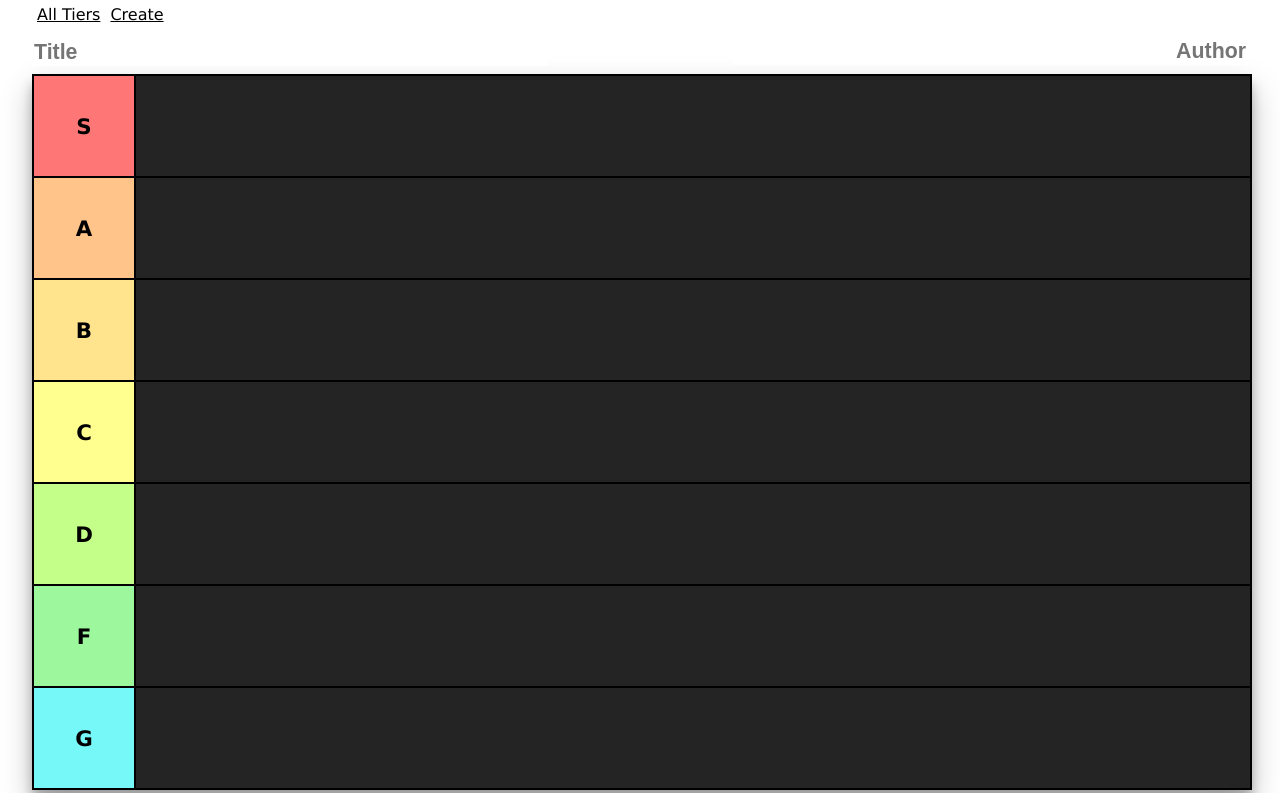
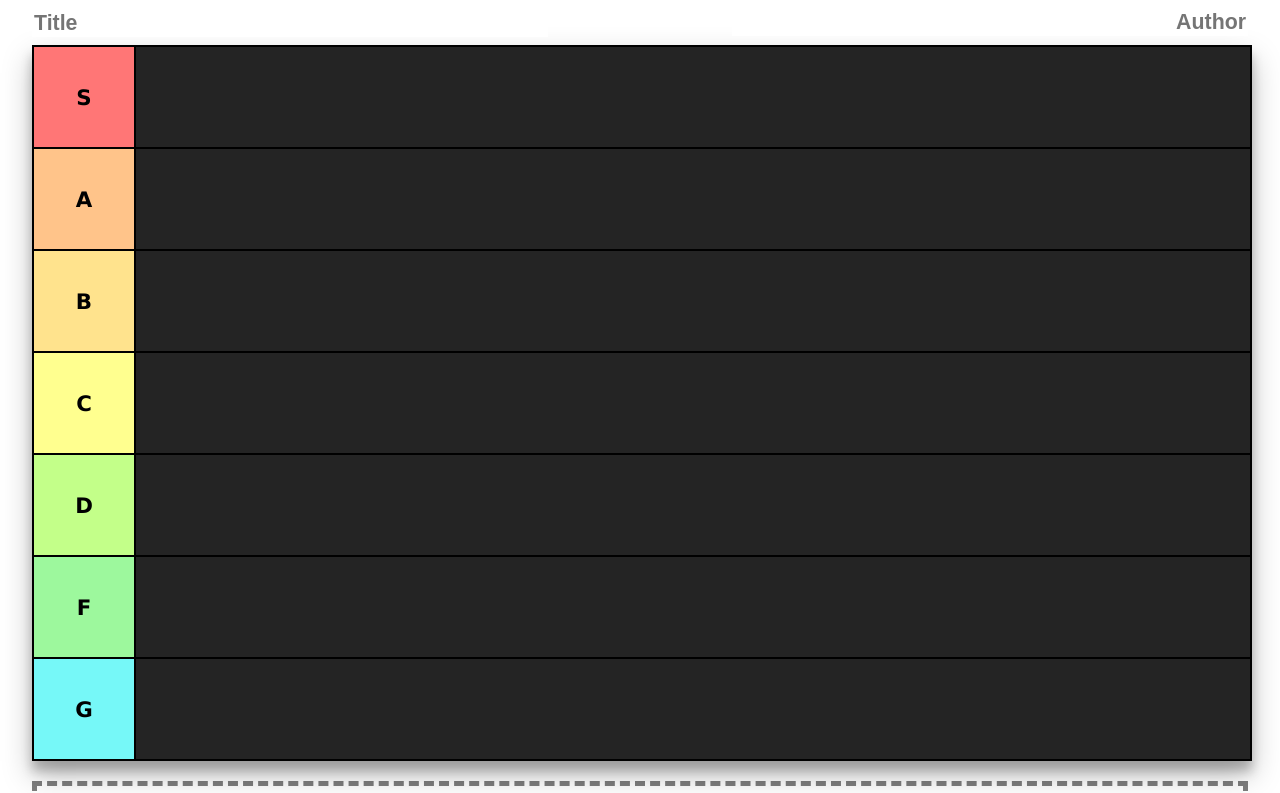
Before and after one commit to Ciremun/mtm, a plain HTML site: page index.html in a window 1280 px wide. Shown: the top 793 px of the page. Drawn offline with Linux system fonts and the light colour scheme.

Commit message:
remove navbar links

```diff
--- a/index.html
+++ b/index.html
@@ -9,12 +9,6 @@
     <title>Mini Tiermaker</title>
 </head>
 <body>
-    <div class="content">
-        <div class="navbar-links">
-            <div><a href="/">All Tiers</a></div>
-            <div><a href="/create">Create</a></div>
-        </div>
-    </div>
 <div class="content">
     <section id="capture" class="tier-section">
         <div class="tier-info">
--- a/static/main.css
+++ b/static/main.css
@@ -17,15 +17,6 @@ input {
     font-size: 16pt;
     border: none;
     outline: none;
-}
-
-.navbar-links {
-    display: flex;
-    flex-flow: row wrap;
-}
-
-.navbar-links>div {
-    padding: 5px;
 }
 
 .content {
```
Also changed, not shown: 1 other file.
